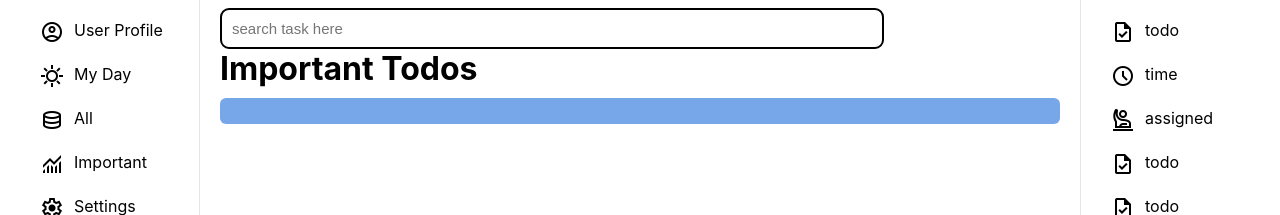
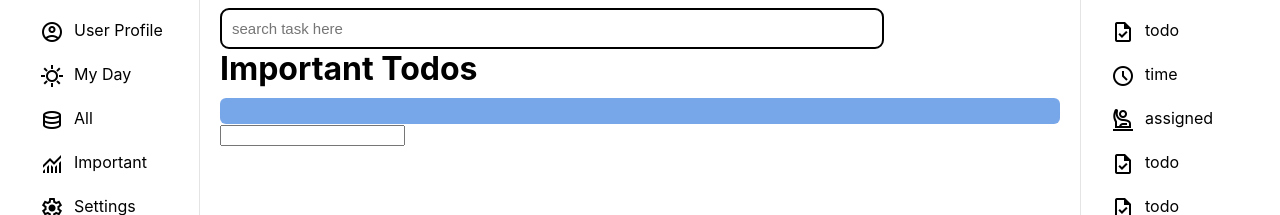
Before and after one commit to DE101/My-Todo, a React (Create React App) app: page /Important in a window 1280 px wide. Shown: the top 215 px of the page. Built offline with nearby package versions, Linux system fonts and the light colour scheme.

Commit message:
did more work on the important component

```diff
--- a/src/Important.js
+++ b/src/Important.js
@@ -40,6 +40,10 @@ function ImportantTodos() {
           removeTodo={handleDelete}
           importantTodo={handleImportant}
         />
+        <input
+        type="text"
+        // onChange={}
+        />
       </div>
     );
   }
```
